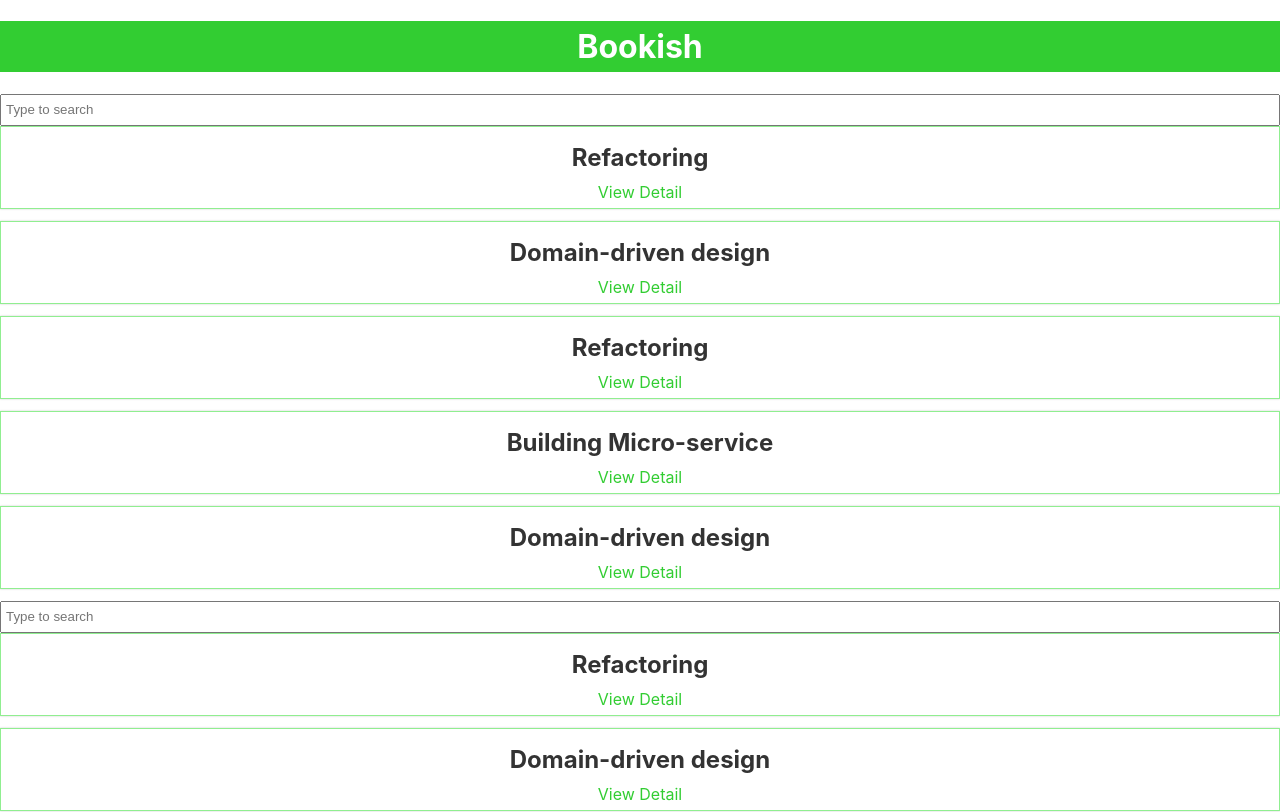
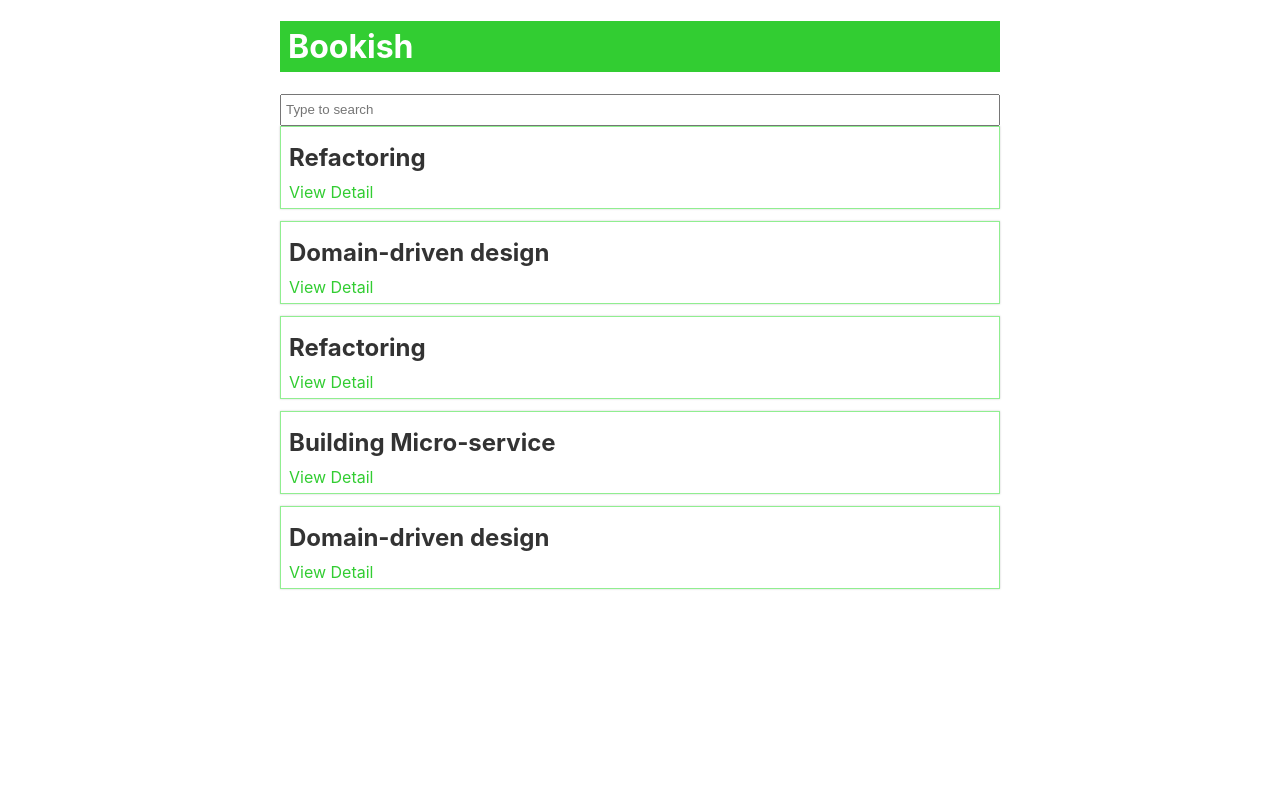
Before and after one commit to berkayersever/bookish-react, a React (Create React App) app: page / in a window 1280 px wide. Shown: the top 812 px of the page. Built offline with nearby package versions, Linux system fonts and the light colour scheme; data requests are answered from the project's data file.

Commit message:
Update App.js

```diff
--- a/src/App.js
+++ b/src/App.js
@@ -1,14 +1,14 @@
 import React from 'react';
 import { Route } from 'react-router-dom';
 import './App.css';
-import BookDetailContainer from './containers/BookDetailContainer';
-import BookListContainer from './containers/BookListContainer';
+import BookDetailContainer from './containers/BookDetailContainer/index';
+import BookListContainer from './containers/BookListContainer/index';
 
 function App() {
     return (
-        <div className="App">
+        <div className="container">
             <h1>Bookish</h1>
-            <BookListContainer/>
+            {/*<BookListContainer/>*/}
             <main>
                 <Route exact path="/" component={BookListContainer}/>
                 <Route path="/books/:id" component={BookDetailContainer}/>
```
